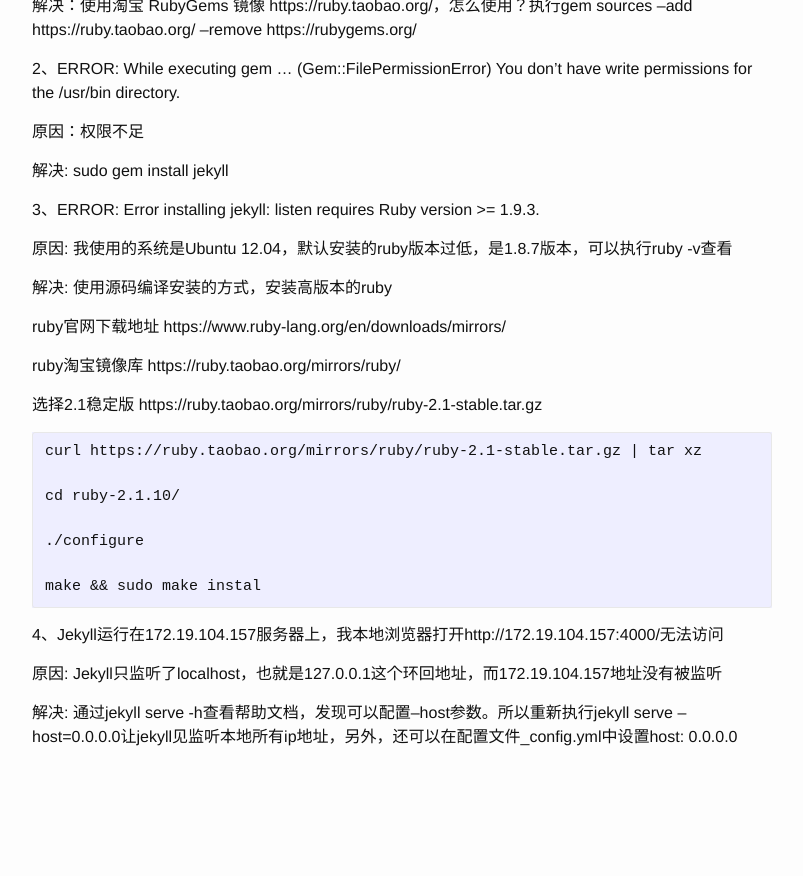
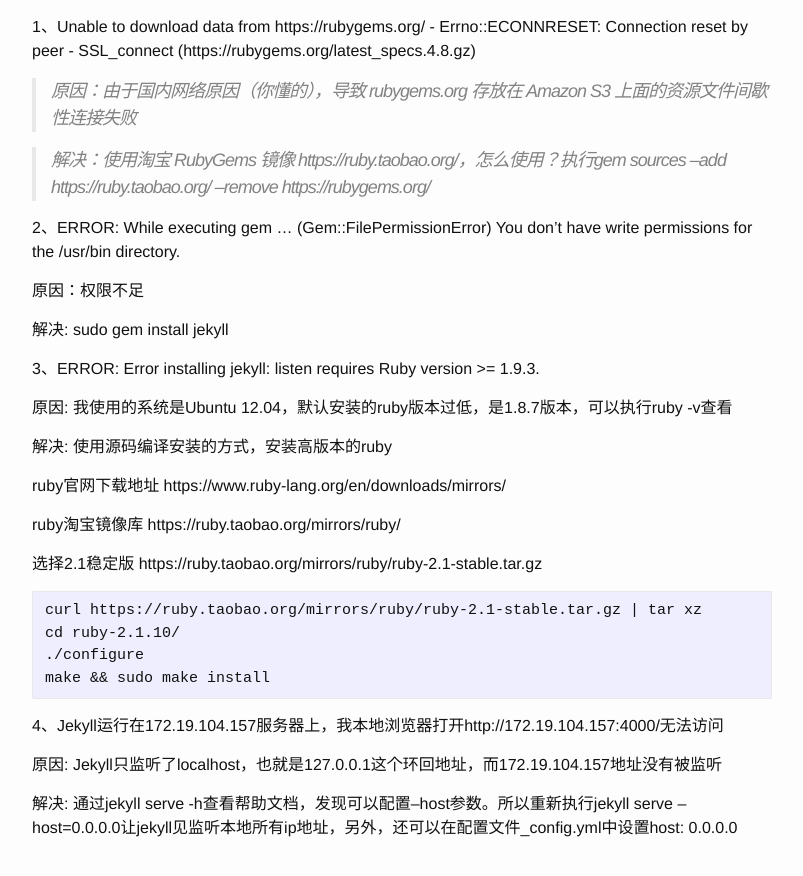
Before and after one commit to liuyixing/liuyixing.github.io, a Jekyll site: the page built from _posts/2016-04-27-how-to-install-jekyll.markdown, in a window 1280 px wide and 900 px high, scrolled down 725 px. Shown: the top 876 px of the window, without its empty margins (238-1041 px from the left). Built offline with Jekyll 4.4.1, drawn with Linux system fonts in a browser that asks for light colours; comment, search, counter and statistics services are not loaded; before the commit the page ends 1534 px from its top, so only the background shows below that.

Commit message:
修改文章

````diff
--- a/_posts/2016-04-27-how-to-install-jekyll.markdown
+++ b/_posts/2016-04-27-how-to-install-jekyll.markdown
@@ -8,7 +8,7 @@
 
 其实[Jekyll官网][Jekyll官网]首页中间部分就给出了这个问题的答案。
 
-![Jekyll快速入门指南](https://raw.githubusercontent.com/liuyixing/liuyixing.github.io/master/images/howtoinstalljekyll/01.jpg)
+![Jekyll快速入门指南][Jekyll快速入门指南]
 
 依次执行上述4行命令，然后用浏览器访问http://localhost:4000。这样就行了？安装就是这么简单？
 
@@ -19,9 +19,9 @@
 
 1、Unable to download data from https://rubygems.org/ - Errno::ECONNRESET: Connection reset by peer - SSL_connect (https://rubygems.org/latest_specs.4.8.gz)
 
-原因：由于国内网络原因（你懂的），导致 rubygems.org 存放在 Amazon S3 上面的资源文件间歇性连接失败
+> 原因：由于国内网络原因（你懂的），导致 rubygems.org 存放在 Amazon S3 上面的资源文件间歇性连接失败
 
-解决：使用淘宝 RubyGems 镜像 https://ruby.taobao.org/，怎么使用？执行gem sources --add https://ruby.taobao.org/ --remove https://rubygems.org/
+> 解决：使用淘宝 RubyGems 镜像 https://ruby.taobao.org/，怎么使用？执行gem sources --add https://ruby.taobao.org/ --remove https://rubygems.org/
 
 2、ERROR:  While executing gem ... (Gem::FilePermissionError)
     You don't have write permissions for the /usr/bin directory.
@@ -42,19 +42,19 @@
 ruby淘宝镜像库 https://ruby.taobao.org/mirrors/ruby/
 
 选择2.1稳定版 https://ruby.taobao.org/mirrors/ruby/ruby-2.1-stable.tar.gz
-```
-curl https://ruby.taobao.org/mirrors/ruby/ruby-2.1-stable.tar.gz | tar xz
 
-cd ruby-2.1.10/
+    curl https://ruby.taobao.org/mirrors/ruby/ruby-2.1-stable.tar.gz | tar xz
+    cd ruby-2.1.10/
+    ./configure
+    make && sudo make install
 
-./configure
-
-make && sudo make instal
-```
 4、Jekyll运行在172.19.104.157服务器上，我本地浏览器打开http://172.19.104.157:4000/无法访问
 
 原因: Jekyll只监听了localhost，也就是127.0.0.1这个环回地址，而172.19.104.157地址没有被监听
 
 解决: 通过jekyll serve -h查看帮助文档，发现可以配置--host参数。所以重新执行jekyll serve --host=0.0.0.0让jekyll见监听本地所有ip地址，另外，还可以在配置文件_config.yml中设置host: 0.0.0.0
 
+
 [Jekyll官网]: https://jekyllrb.com/
+
+[Jekyll快速入门指南]: http://7xtisb.com2.z0.glb.clouddn.com/images/howtoinstalljekyll/installjekyll.jpg
````
Also changed, not shown: images/howtoinstalljekyll/installjekyll.jpg (renamed from images/howtoinstalljekyll/01.jpg).
